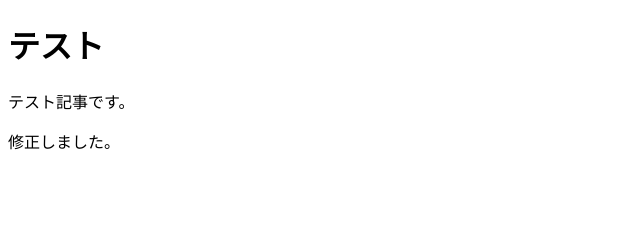
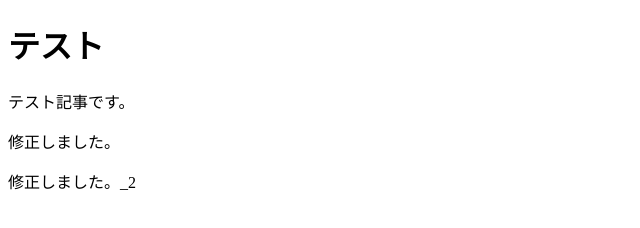
Before and after one commit to asari119/test_1, a plain HTML site: page index.html in a window 1280 px wide. Shown: the whole page, without its empty margins (0-640 px from the left). Drawn offline with Linux system fonts and the light colour scheme.

Commit message:
second commit

```diff
--- a/index.html
+++ b/index.html
@@ -10,5 +10,6 @@
     <h1>テスト</h1>
     <p>テスト記事です。</p>
     <p>修正しました。</p>
+    <p>修正しました。_2</p>
 </body>
 </html>
```
